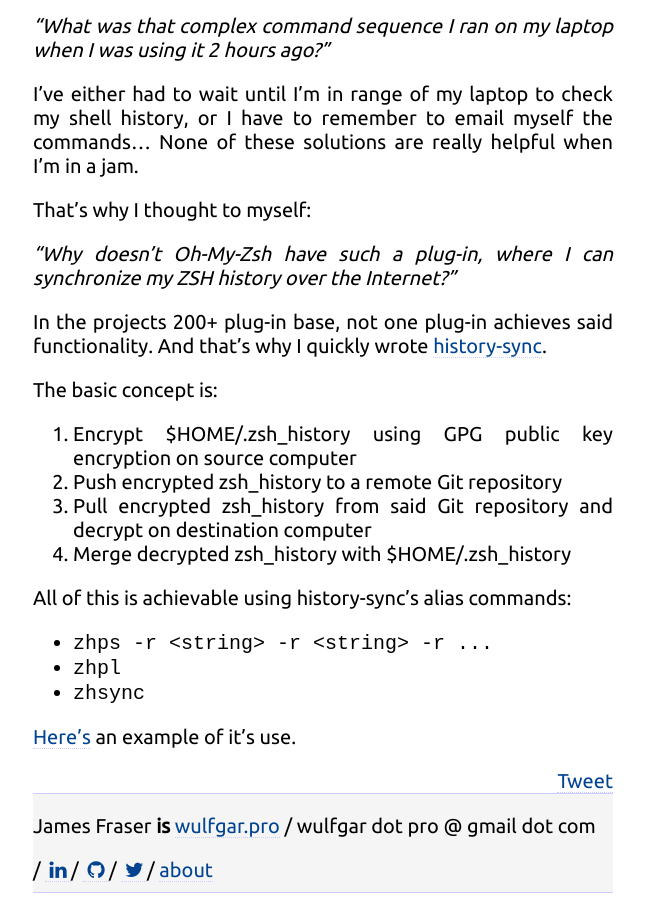
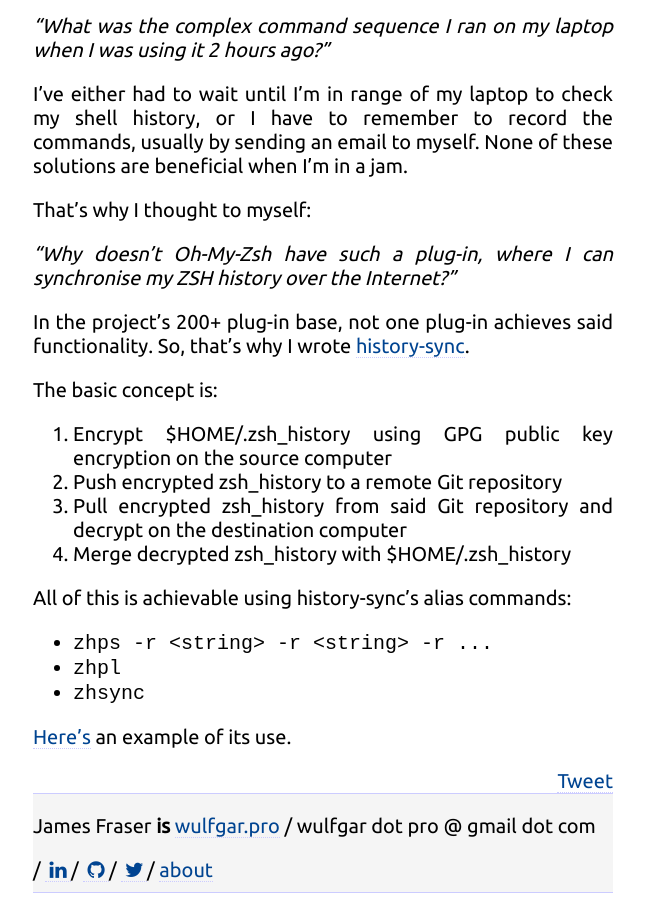
Before and after one commit to wulfgarpro/wulfgar.pro, a Jekyll site: the page built from _posts/2016-04-15-synchronising-zsh-history-over-the-internet-with-oh-my-zsh-and-history-sync.md, in a window 1280 px wide. Shown: the part 320-1223 px from the top of the page, without its empty margins (317-962 px from the left). Built offline with Jekyll 4.4.1, drawn with Linux system fonts in a browser that asks for light colours; nearby versions of some CDN libraries; comment, search, counter and statistics services are not loaded; some of the changed text lies outside the part shown.

Commit message:
Fixed grammer.

```diff
--- a/_posts/2016-04-15-synchronising-zsh-history-over-the-internet-with-oh-my-zsh-and-history-sync.md
+++ b/_posts/2016-04-15-synchronising-zsh-history-over-the-internet-with-oh-my-zsh-and-history-sync.md
@@ -10,23 +10,23 @@
 
 <p class="meta">19 April 2016 - Melbourne</p>
 
-Occasionally I've thought to myself:
+Occasionally I think to myself:
 
-_"What was that complex command sequence I ran on my laptop when I was using it 2 hours ago?"_
+_"What was the complex command sequence I ran on my laptop when I was using it 2 hours ago?"_
 
-I've either had to wait until I'm in range of my laptop to check my shell history, or I have to remember to email myself the commands... None of these solutions are really helpful when I'm in a jam.
+I've either had to wait until I'm in range of my laptop to check my shell history, or I have to remember to record the commands, usually by sending an email to myself. None of these solutions are beneficial when I'm in a jam.
 
 That's why I thought to myself:
 
-_"Why doesn't Oh-My-Zsh have such a plug-in, where I can synchronize my ZSH history over the Internet?"_
+_"Why doesn't Oh-My-Zsh have such a plug-in, where I can synchronise my ZSH history over the Internet?"_
 
-In the projects 200+ plug-in base, not one plug-in achieves said functionality. And that's why I quickly wrote [history-sync](https://github.com/wulfgarpro/history-sync).
+In the project's 200+ plug-in base, not one plug-in achieves said functionality. So, that's why I wrote [history-sync](https://github.com/wulfgarpro/history-sync).
 
 The basic concept is:
 
-1. Encrypt $HOME/.zsh_history using GPG public key encryption on source computer
+1. Encrypt $HOME/.zsh_history using GPG public key encryption on the source computer
 2. Push encrypted zsh_history to a remote Git repository
-3. Pull encrypted zsh_history from said Git repository and decrypt on destination computer
+3. Pull encrypted zsh_history from said Git repository and decrypt on the destination computer
 4. Merge decrypted zsh\_history with $HOME/.zsh_history
 
 All of this is achievable using history-sync's alias commands:
@@ -35,4 +35,4 @@
 * `zhpl`
 * `zhsync`
 
-[Here's](https://asciinema.org/a/43575) an example of it's use.
+[Here's](https://asciinema.org/a/43575) an example of its use.
```
